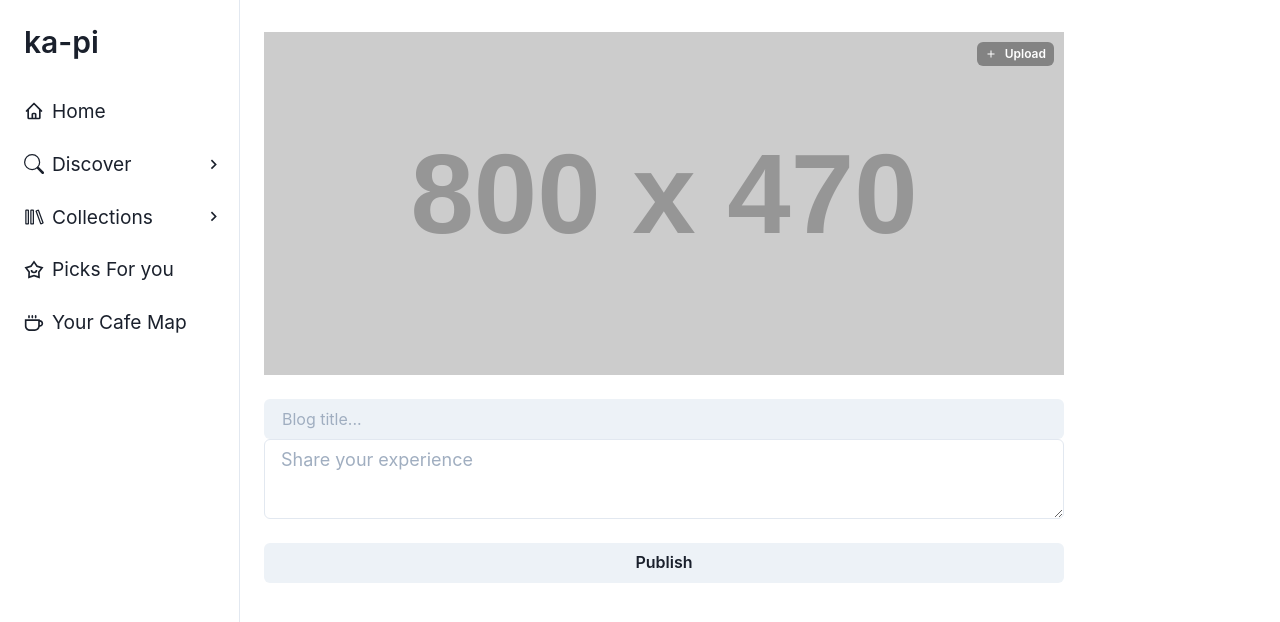
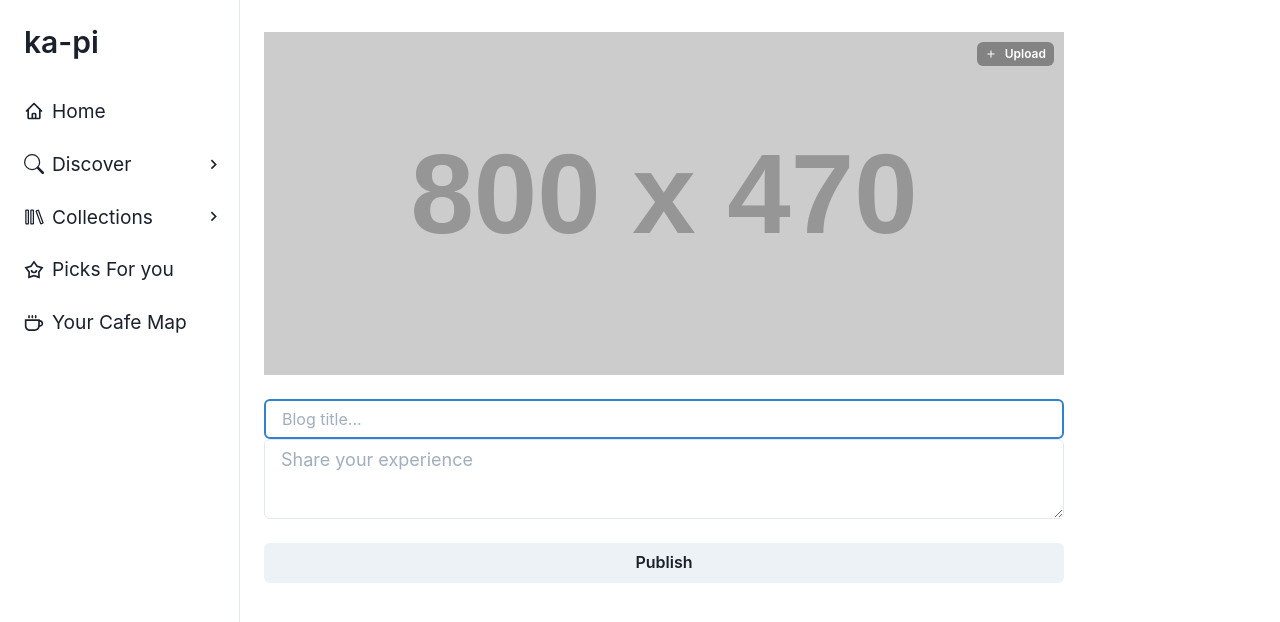
Before and after one commit to ellenchialin/ka-pi, a React (Create React App) app: page /cafe/1/blog/edit/1 in a window 1280 px wide. Shown: the top 622 px of the page. Built offline with nearby package versions, Linux system fonts and the light colour scheme; no server answers.

Commit message:
Auto focus on title input

```diff
--- a/src/components/TextEditor.js
+++ b/src/components/TextEditor.js
@@ -4,11 +4,19 @@ import { Editor, EditorState, convertToRaw, RichUtils } from 'draft-js'
 function TextEditor() {
   const [editorState, setEditorState] = useState(EditorState.createEmpty())
 
+  console.log('Inside editor state: ', editorState)
+
   const onEditorStateChange = editorState => {
     setEditorState(editorState)
   }
 
-  return <Editor editorState={editorState} onChange={onEditorStateChange} />
+  return (
+    <Editor
+      editorState={editorState}
+      onChange={onEditorStateChange}
+      spellCheck
+    />
+  )
 }
 
 export default TextEditor
--- a/src/pages/EditBlog.js
+++ b/src/pages/EditBlog.js
@@ -1,4 +1,4 @@
-import { useState, useRef } from 'react'
+import { useState, useEffect, useRef } from 'react'
 import { useParams, useNavigate } from 'react-router-dom'
 // prettier-ignore
 import { Flex, Text, Input, Image, Button, AspectRatio, Textarea } from '@chakra-ui/react'
@@ -11,12 +11,18 @@ function EditBlog() {
   const [blogTitle, setBlogTitle] = useState('')
   const [blogContent, setBlogContent] = useState('')
   const [coverPhotoUrl, setCoverPhotoUrl] = useState('')
+
+  const titleInputRef = useRef(null)
   const coverPhototRef = useRef()
   const { cafeId, blogId } = useParams()
   const navigate = useNavigate()
 
   console.log(`Cafe Id: ${cafeId}`)
   console.log(`Blog Id: ${blogId}`)
+
+  useEffect(() => {
+    titleInputRef.current.focus()
+  }, [])
 
   const handlePhotoUpload = e => {
     if (e.target.files[0]) {
@@ -80,6 +86,7 @@ function EditBlog() {
         placeholder="Blog title..."
         value={blogTitle}
         onChange={e => setBlogTitle(e.target.value)}
+        ref={titleInputRef}
         isRequired
       />
       <Textarea
```
